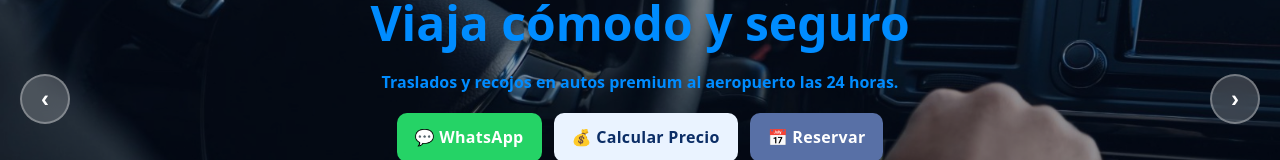
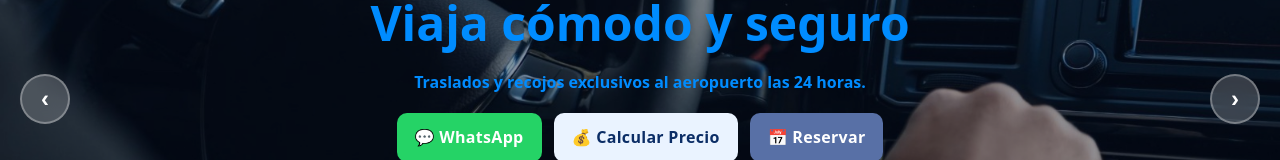
Before and after one commit to Jaszpe/jaszpe.github.io, a plain HTML site: page index.html in a window 1280 px wide. Shown: the part 308-468 px from the top of the page. Drawn offline with Linux system fonts and the light colour scheme.

Commit message:
Update index.html

```diff
--- a/index.html
+++ b/index.html
@@ -64,7 +64,7 @@
 
   <div class="container hero__content">
     <h1>Transportes JASS</h1>
-    <p>Traslados y recojos en autos premium al aeropuerto las 24 horas.</p>
+    <p>Traslados y recojos exclusivos al aeropuerto las 24 horas.</p>
     <div class="hero__btns">
       <a href="https://wa.me/51910410148" target="_blank" rel="noopener" class="btn btn--whatsapp">💬 WhatsApp</a>
       <a href="#calculadora" class="btn btn--light">💰 Calcular Precio</a>
```
